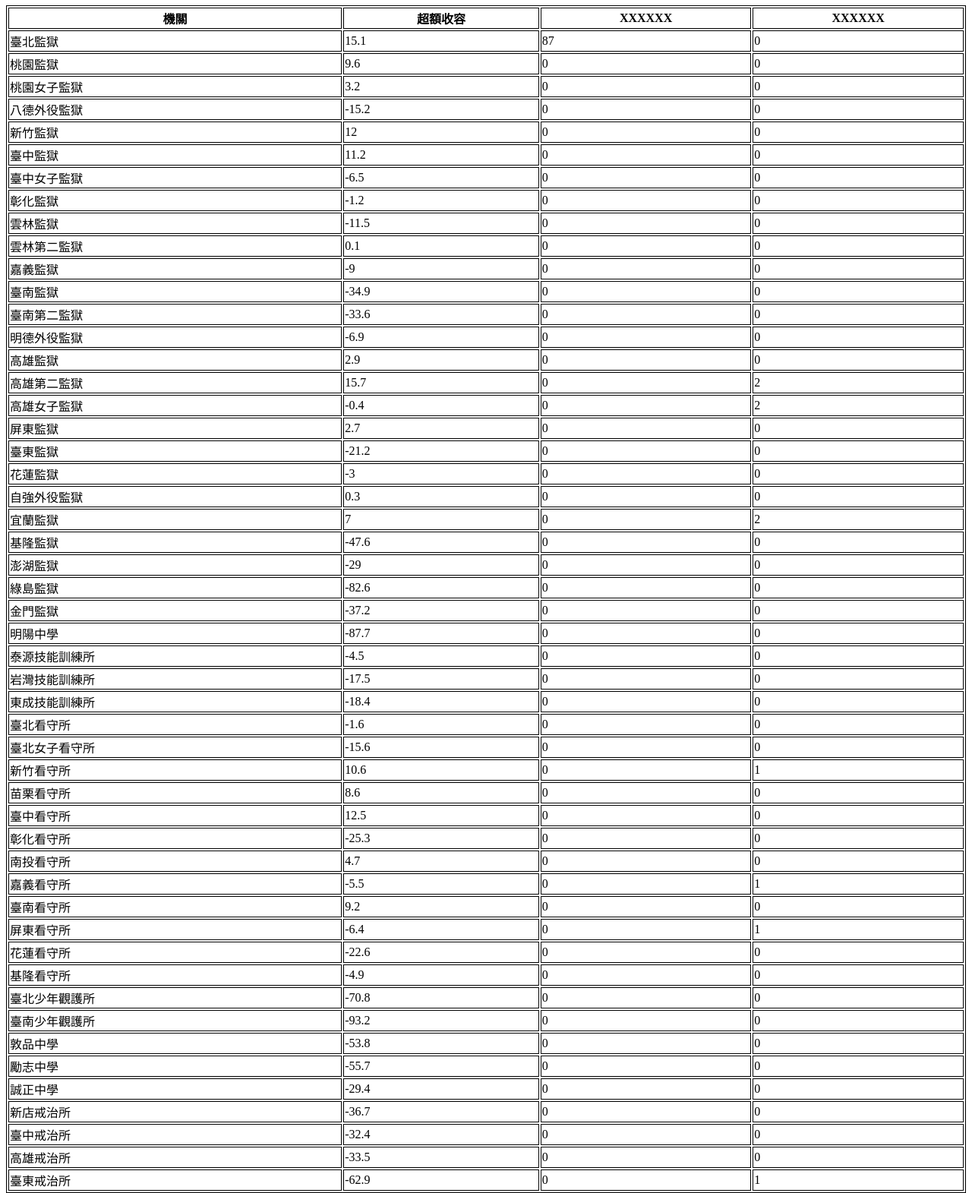
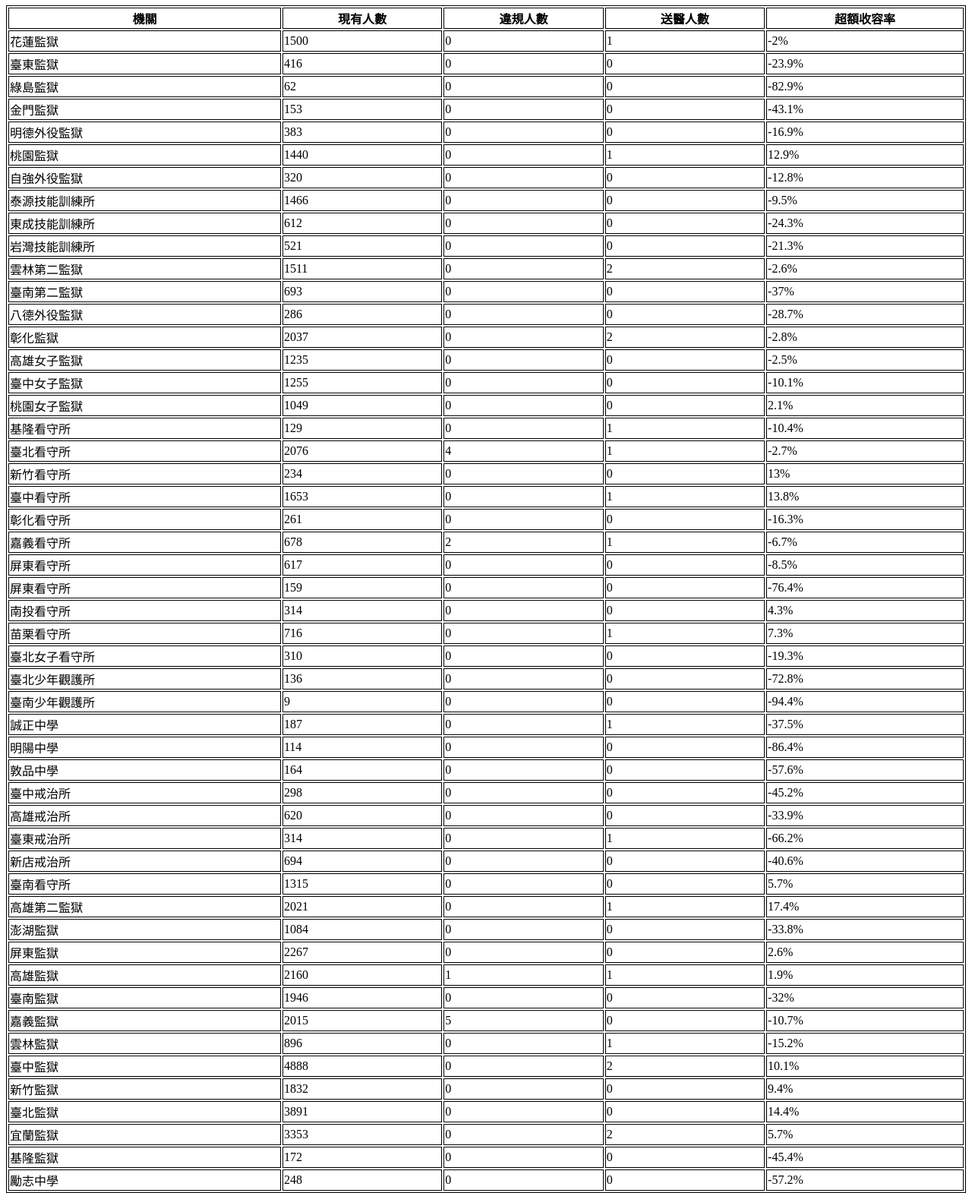
Before and after one commit to ZEN0324/00, a plain HTML site: page index.html in a window 1280 px wide. Shown: the part 60-1631 px from the top of the page at 76% size. Drawn offline with Linux system fonts and the light colour scheme.

Commit message:
Update index.html

```diff
--- a/index.html
+++ b/index.html
@@ -12,62 +12,62 @@ table, th, td {
 <table style="width:100%">
   <tr>
     <th>機關</th>
-    <th>超額收容</th>
-    <th>XXXXXX</th>
-    <th>XXXXXX</th>
+    <th>現有人數</th>
+    <th>違規人數</th>
+    <th>送醫人數</th>
+    <th>超額收容率</th>
   </tr>
-<tr id='1110116@2403'><td>臺北監獄</td><td>15.1</td><td>87</td><td>0</td></tr>
-<tr id='1110116@2418'><td>桃園監獄</td><td>9.6</td><td>0</td><td>0</td></tr>
-<tr id='1110116@2477'><td>桃園女子監獄</td><td>3.2</td><td>0</td><td>0</td></tr>
-<tr id='1110116@2468'><td>八德外役監獄</td><td>-15.2</td><td>0</td><td>0</td></tr>
-<tr id='1110116@2404'><td>新竹監獄</td><td>12</td><td>0</td><td>0</td></tr>
-<tr id='1110116@2405'><td>臺中監獄</td><td>11.2</td><td>0</td><td>0</td></tr>
-<tr id='1110116@2476'><td>臺中女子監獄</td><td>-6.5</td><td>0</td><td>0</td></tr>
-<tr id='1110116@2470'><td>彰化監獄</td><td>-1.2</td><td>0</td><td>0</td></tr>
-<tr id='1110116@2406'><td>雲林監獄</td><td>-11.5</td><td>0</td><td>0</td></tr>
-<tr id='1110116@2424'><td>雲林第二監獄</td><td>0.1</td><td>0</td><td>0</td></tr>
-<tr id='1110116@2407'><td>嘉義監獄</td><td>-9</td><td>0</td><td>0</td></tr>
-<tr id='1110116@2408'><td>臺南監獄</td><td>-34.9</td><td>0</td><td>0</td></tr>
-<tr id='1110116@2426'><td>臺南第二監獄</td><td>-33.6</td><td>0</td><td>0</td></tr>
-<tr id='1110116@2417'><td>明德外役監獄</td><td>-6.9</td><td>0</td><td>0</td></tr>
-<tr id='1110116@2409'><td>高雄監獄</td><td>2.9</td><td>0</td><td>0</td></tr>
-<tr id='1110116@2425'><td>高雄第二監獄</td><td>15.7</td><td>0</td><td>2</td></tr>
-<tr id='1110116@2475'><td>高雄女子監獄</td><td>-0.4</td><td>0</td><td>2</td></tr>
-<tr id='1110116@2410'><td>屏東監獄</td><td>2.7</td><td>0</td><td>0</td></tr>
-<tr id='1110116@2413'><td>臺東監獄</td><td>-21.2</td><td>0</td><td>0</td></tr>
-<tr id='1110116@2412'><td>花蓮監獄</td><td>-3</td><td>0</td><td>0</td></tr>
-<tr id='1110116@2419'><td>自強外役監獄</td><td>0.3</td><td>0</td><td>0</td></tr>
-<tr id='1110116@2402'><td>宜蘭監獄</td><td>7</td><td>0</td><td>2</td></tr>
-<tr id='1110116@2401'><td>基隆監獄</td><td>-47.6</td><td>0</td><td>0</td></tr>
-<tr id='1110116@2411'><td>澎湖監獄</td><td>-29</td><td>0</td><td>0</td></tr>
-<tr id='1110116@2414'><td>綠島監獄</td><td>-82.6</td><td>0</td><td>0</td></tr>
-<tr id='1110116@2416'><td>金門監獄</td><td>-37.2</td><td>0</td><td>0</td></tr>
-<tr id='1110116@2711'><td>明陽中學</td><td>-87.7</td><td>0</td><td>0</td></tr>
-<tr id='1110116@2420'><td>泰源技能訓練所</td><td>-4.5</td><td>0</td><td>0</td></tr>
-<tr id='1110116@2422'><td>岩灣技能訓練所</td><td>-17.5</td><td>0</td><td>0</td></tr>
-<tr id='1110116@2421'><td>東成技能訓練所</td><td>-18.4</td><td>0</td><td>0</td></tr>
-<tr id='1110116@2503'><td>臺北看守所</td><td>-1.6</td><td>0</td><td>0</td></tr>
-<tr id='1110116@2522'><td>臺北女子看守所</td><td>-15.6</td><td>0</td><td>0</td></tr>
-<tr id='1110116@2505'><td>新竹看守所</td><td>10.6</td><td>0</td><td>1</td></tr>
-<tr id='1110116@2518'><td>苗栗看守所</td><td>8.6</td><td>0</td><td>0</td></tr>
-<tr id='1110116@2506'><td>臺中看守所</td><td>12.5</td><td>0</td><td>0</td></tr>
-<tr id='1110116@2507'><td>彰化看守所</td><td>-25.3</td><td>0</td><td>0</td></tr>
-<tr id='1110116@2517'><td>南投看守所</td><td>4.7</td><td>0</td><td>0</td></tr>
-<tr id='1110116@2509'><td>嘉義看守所</td><td>-5.5</td><td>0</td><td>1</td></tr>
-<tr id='1110116@2510'><td>臺南看守所</td><td>9.2</td><td>0</td><td>0</td></tr>
-<tr id='1110116@2512'><td>屏東看守所</td><td>-6.4</td><td>0</td><td>1</td></tr>
-<tr id='1110116@2514'><td>花蓮看守所</td><td>-22.6</td><td>0</td><td>0</td></tr>
-<tr id='1110116@2501'><td>基隆看守所</td><td>-4.9</td><td>0</td><td>0</td></tr>
-<tr id='1110116@2603'><td>臺北少年觀護所</td><td>-70.8</td><td>0</td><td>0</td></tr>
-<tr id='1110116@2610'><td>臺南少年觀護所</td><td>-93.2</td><td>0</td><td>0</td></tr>
-<tr id='1110116@2712'><td>敦品中學</td><td>-53.8</td><td>0</td><td>0</td></tr>
-<tr id='1110116@2713'><td>勵志中學</td><td>-55.7</td><td>0</td><td>0</td></tr>
-<tr id='1110116@2710'><td>誠正中學</td><td>-29.4</td><td>0</td><td>0</td></tr>
-<tr id='1110116@2817'><td>新店戒治所</td><td>-36.7</td><td>0</td><td>0</td></tr>
-<tr id='1110116@2805'><td>臺中戒治所</td><td>-32.4</td><td>0</td><td>0</td></tr>
-<tr id='1110116@2809'><td>高雄戒治所</td><td>-33.5</td><td>0</td><td>0</td></tr>
-<tr id='1110116@2813'><td>臺東戒治所</td><td>-62.9</td><td>0</td><td>1</td></tr>
-
+<tr id=1110228@2412><td>花蓮監獄</td><td>1500</td><td>0</td><td>1</td><td>-2%</td></tr>
+<tr id=1110228@2413><td>臺東監獄</td><td>416</td><td>0</td><td>0</td><td>-23.9%</td></tr>
+<tr id=1110228@2414><td>綠島監獄</td><td>62</td><td>0</td><td>0</td><td>-82.9%</td></tr>
+<tr id=1110228@2416><td>金門監獄</td><td>153</td><td>0</td><td>0</td><td>-43.1%</td></tr>
+<tr id=1110228@2417><td>明德外役監獄</td><td>383</td><td>0</td><td>0</td><td>-16.9%</td></tr>
+<tr id=1110228@2418><td>桃園監獄</td><td>1440</td><td>0</td><td>1</td><td>12.9%</td></tr>
+<tr id=1110228@2419><td>自強外役監獄</td><td>320</td><td>0</td><td>0</td><td>-12.8%</td></tr>
+<tr id=1110228@2420><td>泰源技能訓練所</td><td>1466</td><td>0</td><td>0</td><td>-9.5%</td></tr>
+<tr id=1110228@2421><td>東成技能訓練所</td><td>612</td><td>0</td><td>0</td><td>-24.3%</td></tr>
+<tr id=1110228@2422><td>岩灣技能訓練所</td><td>521</td><td>0</td><td>0</td><td>-21.3%</td></tr>
+<tr id=1110228@2424><td>雲林第二監獄</td><td>1511</td><td>0</td><td>2</td><td>-2.6%</td></tr>
+<tr id=1110228@2426><td>臺南第二監獄</td><td>693</td><td>0</td><td>0</td><td>-37%</td></tr>
+<tr id=1110228@2468><td>八德外役監獄</td><td>286</td><td>0</td><td>0</td><td>-28.7%</td></tr>
+<tr id=1110228@2470><td>彰化監獄</td><td>2037</td><td>0</td><td>2</td><td>-2.8%</td></tr>
+<tr id=1110228@2475><td>高雄女子監獄</td><td>1235</td><td>0</td><td>0</td><td>-2.5%</td></tr>
+<tr id=1110228@2476><td>臺中女子監獄</td><td>1255</td><td>0</td><td>0</td><td>-10.1%</td></tr>
+<tr id=1110228@2477><td>桃園女子監獄</td><td>1049</td><td>0</td><td>0</td><td>2.1%</td></tr>
+<tr id=1110228@2501><td>基隆看守所</td><td>129</td><td>0</td><td>1</td><td>-10.4%</td></tr>
+<tr id=1110228@2503><td>臺北看守所</td><td>2076</td><td>4</td><td>1</td><td>-2.7%</td></tr>
+<tr id=1110228@2505><td>新竹看守所</td><td>234</td><td>0</td><td>0</td><td>13%</td></tr>
+<tr id=1110228@2506><td>臺中看守所</td><td>1653</td><td>0</td><td>1</td><td>13.8%</td></tr>
+<tr id=1110228@2507><td>彰化看守所</td><td>261</td><td>0</td><td>0</td><td>-16.3%</td></tr>
+<tr id=1110228@2509><td>嘉義看守所</td><td>678</td><td>2</td><td>1</td><td>-6.7%</td></tr>
+<tr id=1110228@2512><td>屏東看守所</td><td>617</td><td>0</td><td>0</td><td>-8.5%</td></tr>
+<tr id=1110228@2514><td>屏東看守所</td><td>159</td><td>0</td><td>0</td><td>-76.4%</td></tr>
+<tr id=1110228@2517><td>南投看守所</td><td>314</td><td>0</td><td>0</td><td>4.3%</td></tr>
+<tr id=1110228@2518><td>苗栗看守所</td><td>716</td><td>0</td><td>1</td><td>7.3%</td></tr>
+<tr id=1110228@2522><td>臺北女子看守所</td><td>310</td><td>0</td><td>0</td><td>-19.3%</td></tr>
+<tr id=1110228@2603><td>臺北少年觀護所</td><td>136</td><td>0</td><td>0</td><td>-72.8%</td></tr>
+<tr id=1110228@2610><td>臺南少年觀護所</td><td>9</td><td>0</td><td>0</td><td>-94.4%</td></tr>
+<tr id=1110228@2710><td>誠正中學</td><td>187</td><td>0</td><td>1</td><td>-37.5%</td></tr>
+<tr id=1110228@2711><td>明陽中學</td><td>114</td><td>0</td><td>0</td><td>-86.4%</td></tr>
+<tr id=1110228@2712><td>敦品中學</td><td>164</td><td>0</td><td>0</td><td>-57.6%</td></tr>
+<tr id=1110228@2805><td>臺中戒治所</td><td>298</td><td>0</td><td>0</td><td>-45.2%</td></tr>
+<tr id=1110228@2809><td>高雄戒治所</td><td>620</td><td>0</td><td>0</td><td>-33.9%</td></tr>
+<tr id=1110228@2813><td>臺東戒治所</td><td>314</td><td>0</td><td>1</td><td>-66.2%</td></tr>
+<tr id=1110228@2817><td>新店戒治所</td><td>694</td><td>0</td><td>0</td><td>-40.6%</td></tr>
+<tr id=1110228@2510><td>臺南看守所</td><td>1315</td><td>0</td><td>0</td><td>5.7%</td></tr>
+<tr id=1110228@2425><td>高雄第二監獄</td><td>2021</td><td>0</td><td>1</td><td>17.4%</td></tr>
+<tr id=1110228@2411><td>澎湖監獄</td><td>1084</td><td>0</td><td>0</td><td>-33.8%</td></tr>
+<tr id=1110228@2410><td>屏東監獄</td><td>2267</td><td>0</td><td>0</td><td>2.6%</td></tr>
+<tr id=1110228@2409><td>高雄監獄</td><td>2160</td><td>1</td><td>1</td><td>1.9%</td></tr>
+<tr id=1110228@2408><td>臺南監獄</td><td>1946</td><td>0</td><td>0</td><td>-32%</td></tr>
+<tr id=1110228@2407><td>嘉義監獄</td><td>2015</td><td>5</td><td>0</td><td>-10.7%</td></tr>
+<tr id=1110228@2406><td>雲林監獄</td><td>896</td><td>0</td><td>1</td><td>-15.2%</td></tr>
+<tr id=1110228@2405><td>臺中監獄</td><td>4888</td><td>0</td><td>2</td><td>10.1%</td></tr>
+<tr id=1110228@2404><td>新竹監獄</td><td>1832</td><td>0</td><td>0</td><td>9.4%</td></tr>
+<tr id=1110228@2403><td>臺北監獄</td><td>3891</td><td>0</td><td>0</td><td>14.4%</td></tr>
+<tr id=1110228@2402><td>宜蘭監獄</td><td>3353</td><td>0</td><td>2</td><td>5.7%</td></tr>
+<tr id=1110228@2401><td>基隆監獄</td><td>172</td><td>0</td><td>0</td><td>-45.4%</td></tr>
+<tr id=1110228@2713><td>勵志中學</td><td>248</td><td>0</td><td>0</td><td>-57.2%</td></tr>
 
 </table>
 
```
